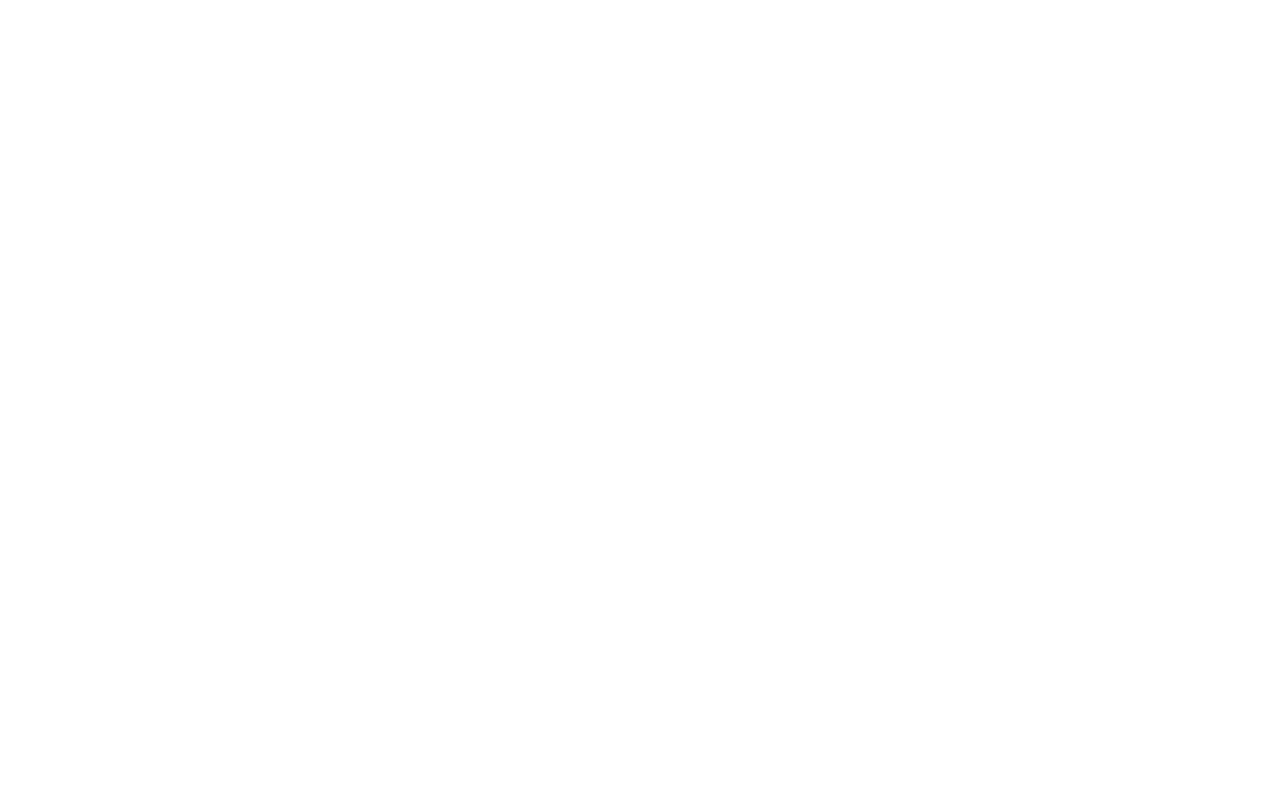
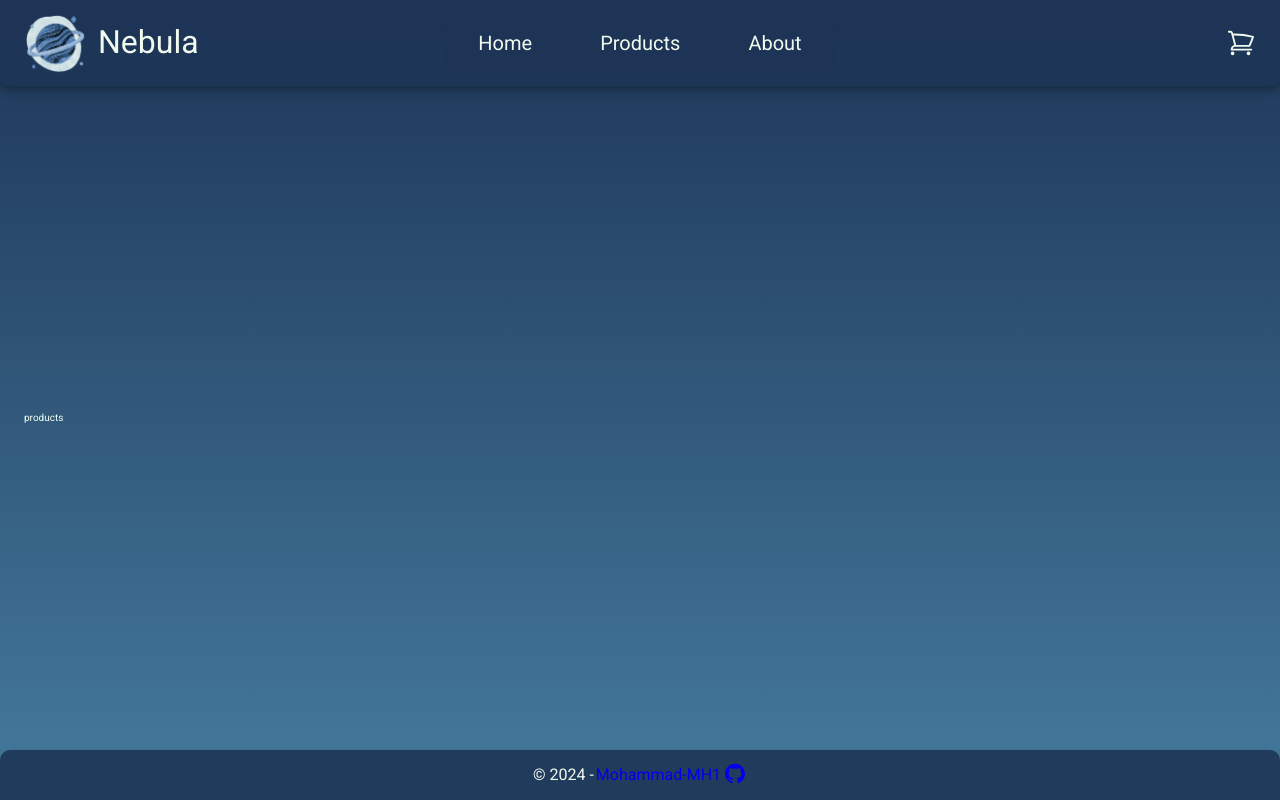
Before and after one commit to Mohammad-MH1/nebula, a React (Vite) app: page /products in a window 1280 px wide. Before the commit this address had no page. Built offline with nearby package versions, Linux system fonts and the light colour scheme.

Commit message:
Add routes for ProductsList,ProductDetail,About,PageNotFound

```diff
--- a/src/App.tsx
+++ b/src/App.tsx
@@ -1,15 +1,23 @@
-import { BrowserRouter, Route, Routes } from 'react-router';
+import { BrowserRouter, Route, Routes } from "react-router";
 
-import Home from './pages/Home/Home';
-import AppLayout from './components/AppLayout/AppLayout';
+import Home from "./pages/Home/Home";
+import AppLayout from "./components/AppLayout/AppLayout";
+import PageNotFound from "./pages/PageNotFound/PageNotFound";
+import About from "./pages/About/About";
+import ProductDetail from "./pages/ProductDetail/ProductDetail";
+import ProductsList from "./pages/ProductsList/ProductsList";
 
 function App() {
   return (
     <BrowserRouter>
       <Routes>
-        <Route path='/' element={<AppLayout />}>
+        <Route path="/" element={<AppLayout />}>
           <Route index element={<Home />} />
+          <Route path="products" element={<ProductsList />} />
+          <Route path="products/:id" element={<ProductDetail />} />
+          <Route path="about" element={<About />} />
         </Route>
+        <Route path="*" element={<PageNotFound />} />
       </Routes>
     </BrowserRouter>
   );
--- /dev/null
+++ b/src/pages/About/About.tsx
@@ -0,0 +1,5 @@
+function About() {
+  return <div>about</div>;
+}
+
+export default About;
--- /dev/null
+++ b/src/pages/PageNotFound/PageNotFound.tsx
@@ -0,0 +1,5 @@
+function PageNotFound() {
+  return <div>404</div>;
+}
+
+export default PageNotFound;
--- /dev/null
+++ b/src/pages/ProductDetail/ProductDetail.tsx
@@ -0,0 +1,5 @@
+function ProductDetail() {
+  return <div>product detail</div>;
+}
+
+export default ProductDetail;
--- /dev/null
+++ b/src/pages/ProductsList/ProductsList.tsx
@@ -0,0 +1,5 @@
+function ProductsList() {
+  return <div>products</div>;
+}
+
+export default ProductsList;
```
Also changed, not shown: src/pages/About/About.module.css (added), src/pages/PageNotFound/PageNotFound.module.css (added), src/pages/ProductDetail/ProductsDetail.module.css (added), src/pages/ProductsList/ProductsList.module.css (added).
